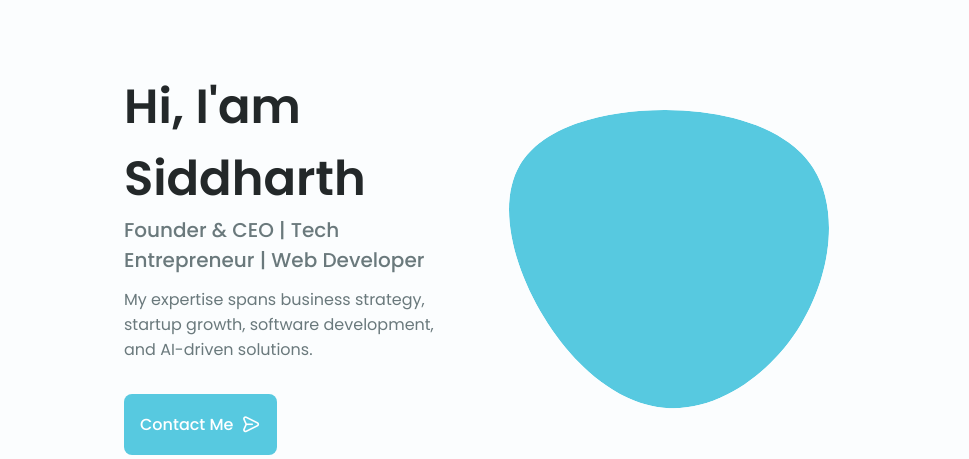
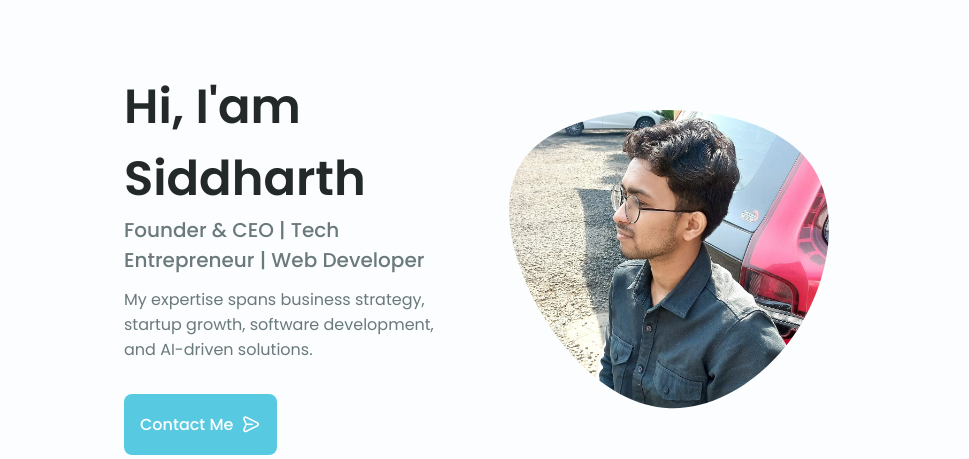
Before and after one commit to siddharth192006/Siddharth-portfolio, a plain HTML site: page index.html in a window 1280 px wide. Shown: the part 113-572 px from the top of the page, 184-1153 px from the left. Drawn offline with nearby package versions, Linux system fonts and the light colour scheme.

Commit message:
Update index.html

```diff
--- a/index.html
+++ b/index.html
@@ -100,7 +100,7 @@
                                     165.547 130.807 187.559 100.226 186.353C69.6454 185.297 41.0228 161.023 21.7403
                                     129.362C2.45775 97.8511 -7.48481 59.1033 6.67581 34.5279C20.9871 10.1032 59.7028
                                     -0.149132 97.9666 0.00163737C136.23 0.303176 174.193 10.857 190.312 36.4879Z"/>
-                                    <image class="home__blob-img" x="" xlink:href="packages/images/sidd-1.jpeg"/>
+                                    <image class="home__blob-img" x="" xlink:href="packages/images/sidd-1.jpg"/>
                                 </g>
                             </svg>
                         </div>
```
